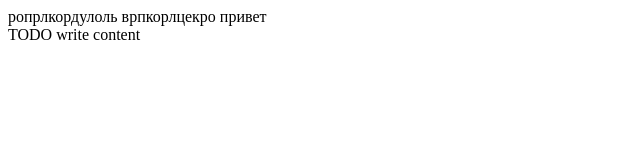
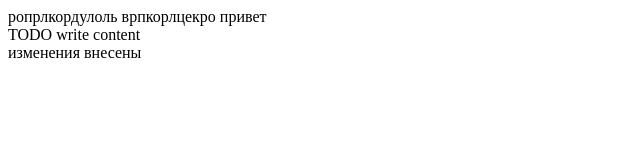
Before and after one commit to IrinaSoro/labPRO, a website: page public_html/new11html.html in a window 1280 px wide. Shown: the whole page, without its empty margins (0-640 px from the left). Drawn offline with Linux system fonts and the light colour scheme.

Commit message:
Update new11html.html

```diff
--- a/public_html/new11html.html
+++ b/public_html/new11html.html
@@ -15,5 +15,6 @@
         врпкорлцекро
         привет
         <div>TODO write content</div>
+        изменения внесены
     </body>
 </html>
```
